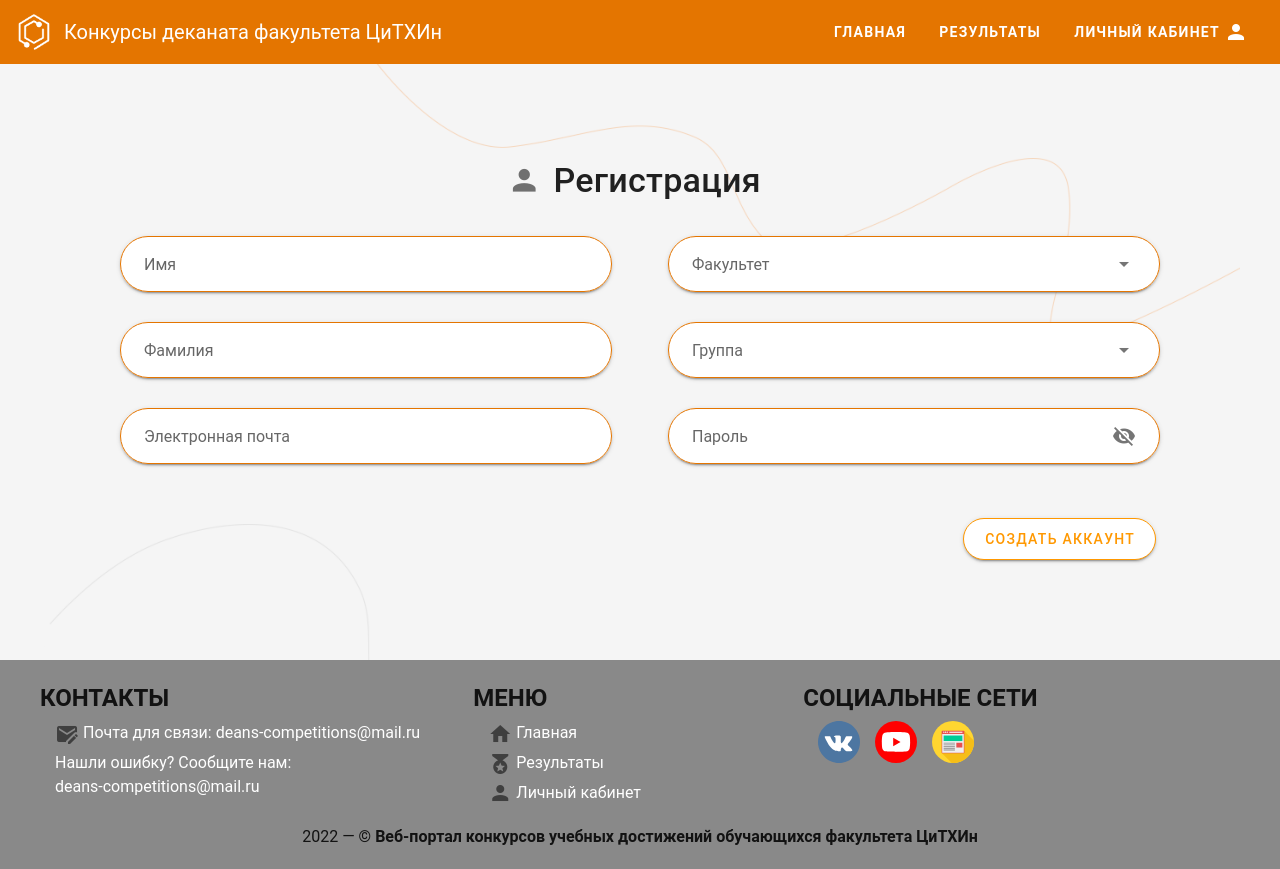
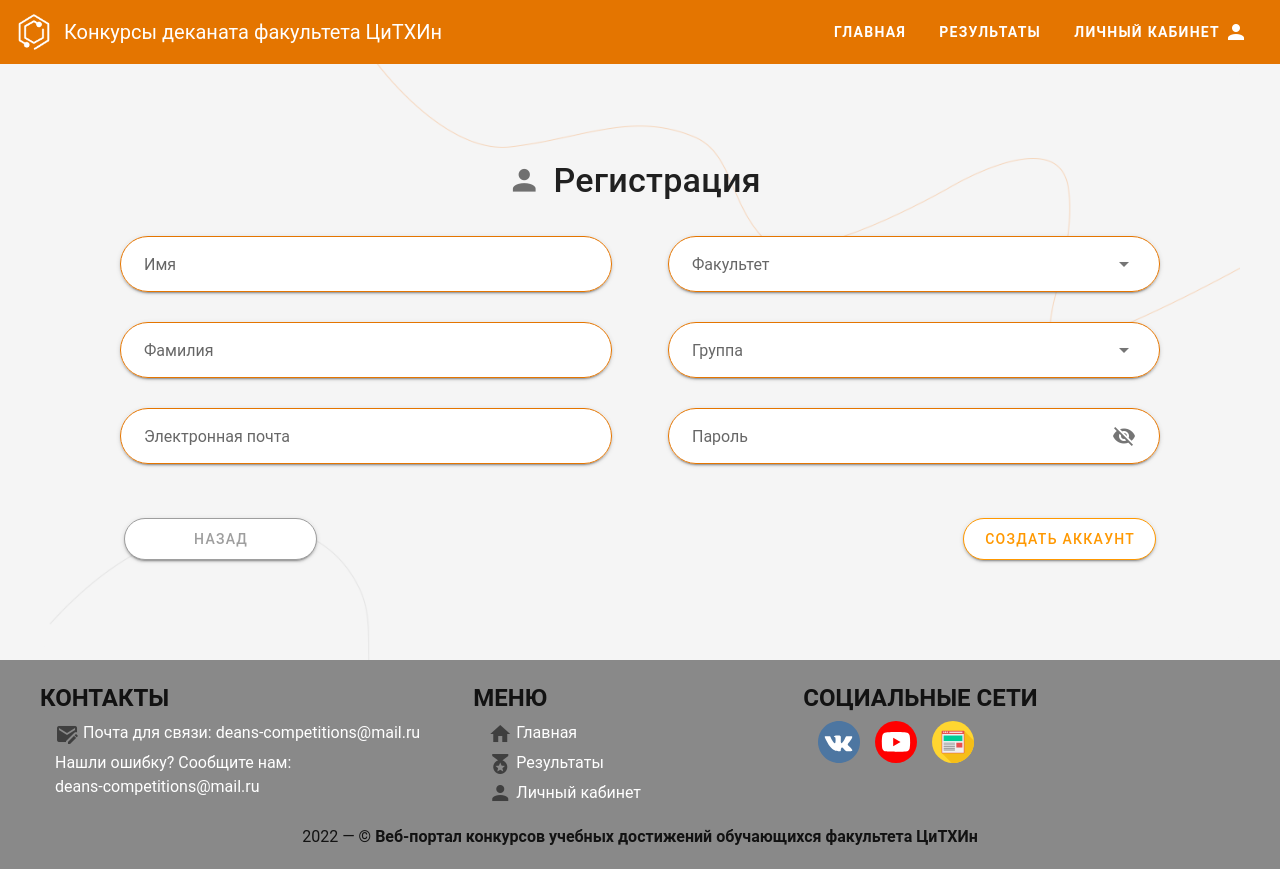
Before and after one commit to Shosetsu01/frontend-vue-diplom, a Vue app: page /reg in a window 1280 px wide. Built offline with nearby package versions, Linux system fonts and the light colour scheme; a small style sheet from the web is missing.

Commit message:
Добавилкнопку НАЗАД на форму регистрации

```diff
--- a/src/views/Login.vue
+++ b/src/views/Login.vue
@@ -74,7 +74,7 @@
 
             elevation="2"
             min-width="150"
-        >
+          >
           Забыли пароль?
         </v-btn>
       </v-card-actions>
@@ -184,7 +184,7 @@ export default {
 .login__bg {
   background: url("../assets/img/login_bg.png") no-repeat;
   background-size: cover;
-  min-height: 68.5vh;
+  min-height: 73.3vh;
   border-radius: 30px;
 }
 
--- a/src/views/Registration.vue
+++ b/src/views/Registration.vue
@@ -148,10 +148,20 @@
         </v-row>
       </v-form>
       <v-card-actions class="d-block d-md-flex">
+        <v-btn
+            rounded
+            color="white"
+            outlined
+            class="pa-5 grey--text btn-bg ml-md-3 mb-4"
+            elevation="2"
+            min-width="193"
+            to="/login"
+        >
+          Назад
+        </v-btn>
         <v-spacer></v-spacer>
         <p v-if="submitStatus === 'ERROR'" class="red--text"> Заполните данные правильно. </p>
-        <p v-if="submitStatus === 'PENDING'" class="red--text"> Обработка данных... </p>
-
+        <p v-if="submitStatus === 'PENDING'" class="orange--text"> Обработка данных... </p>
         <v-spacer></v-spacer>
         <v-btn
             rounded
@@ -336,7 +346,7 @@ export default {
 .login__bg {
   background: url("../assets/img/login_bg.png") no-repeat;
   background-size: cover;
-  min-height: 68.5vh;
+  min-height: 73.3vh;
   border-radius: 30px;
 }
 
```
